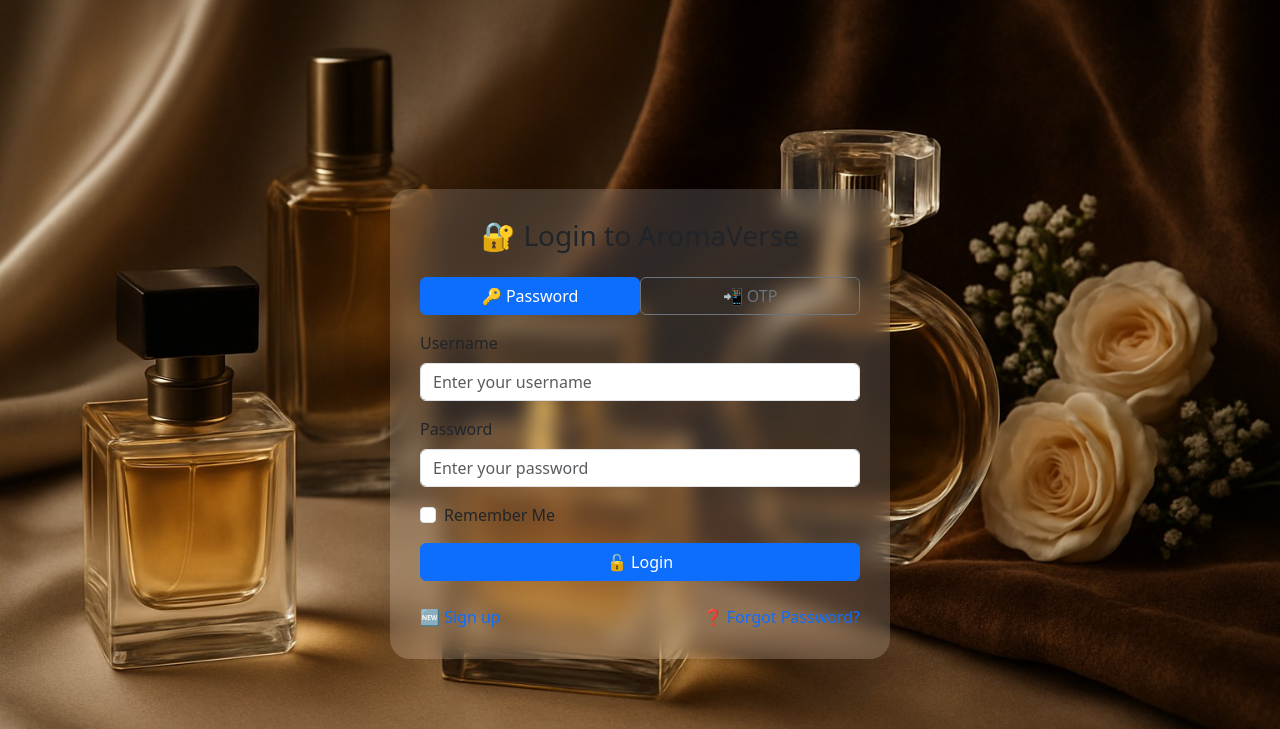
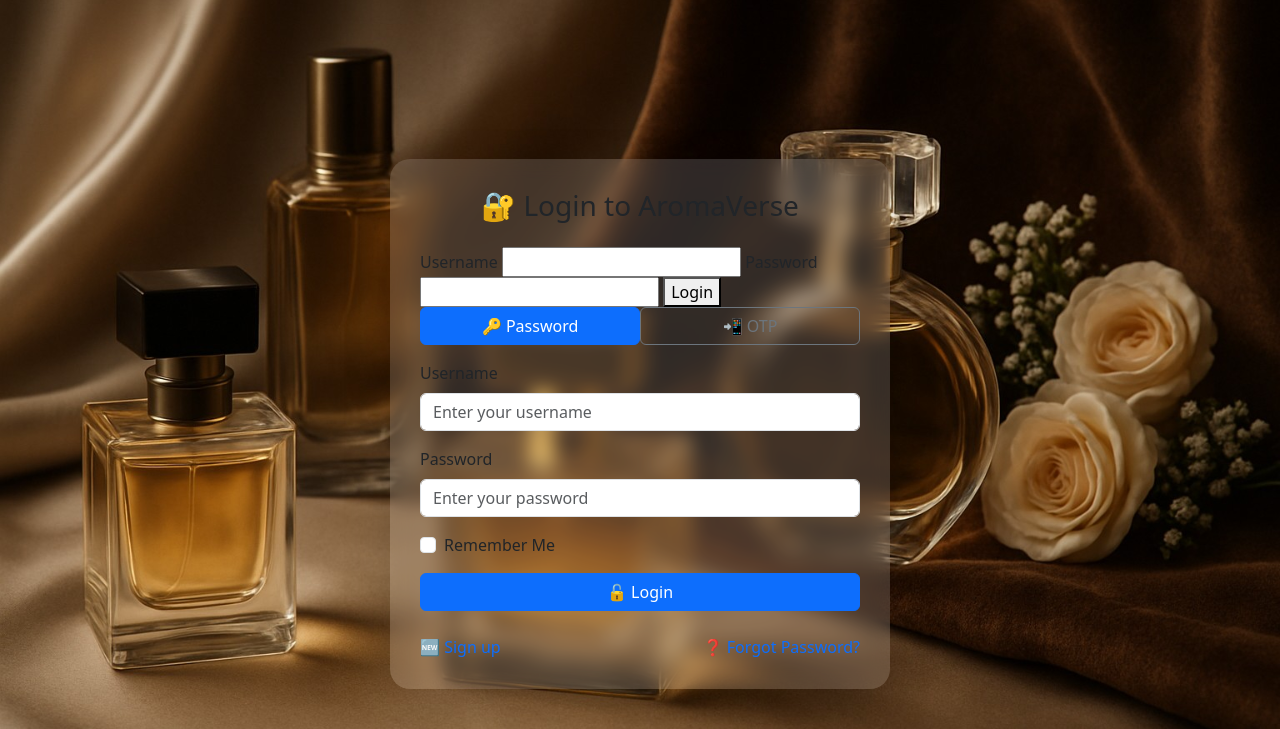
Before and after one commit to ashwathama1-cre/AromaVerse, a Flask app: page /login in a window 1280 px wide. Shown: the part 56-785 px from the top of the page. Run offline with Flask 3, Linux system fonts and the light colour scheme; some libraries are stand-ins or nearby versions.

Commit message:
Update login.html

```diff
--- a/templates/login.html
+++ b/templates/login.html
@@ -48,9 +48,12 @@
     {% endwith %}
 
     <!-- Login Form -->
-   <form method="POST" action="{{ url_for('login') }}">
-  {{ form.hidden_tag() }}
-
+  <form method="POST" action="/login">
+    {{ form.hidden_tag() }}
+    {{ form.username.label }} {{ form.username() }}
+    {{ form.password.label }} {{ form.password() }}
+        <button type="submit">Login</button>
+       </form>
 
 
 
```
